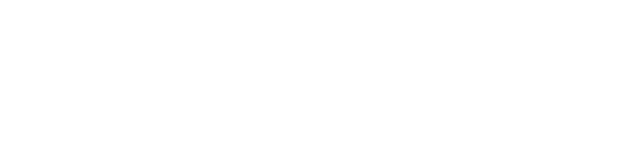
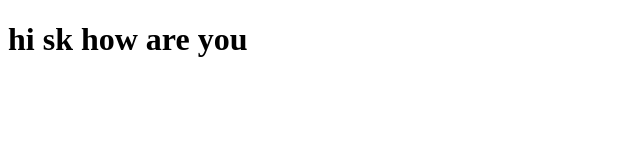
Before and after one commit to sukant-git/sample, a plain HTML site: page index.html in a window 1280 px wide. Shown: the whole page, without its empty margins (0-640 px from the left). Drawn offline with Linux system fonts and the light colour scheme.

Commit message:
feat:good

```diff
--- a/index.html
+++ b/index.html
@@ -6,6 +6,7 @@
     <title>Document</title>
 </head>
 <body>
+    <h1>hi sk how are you</h1>
 
 </body>
 </html>
```
